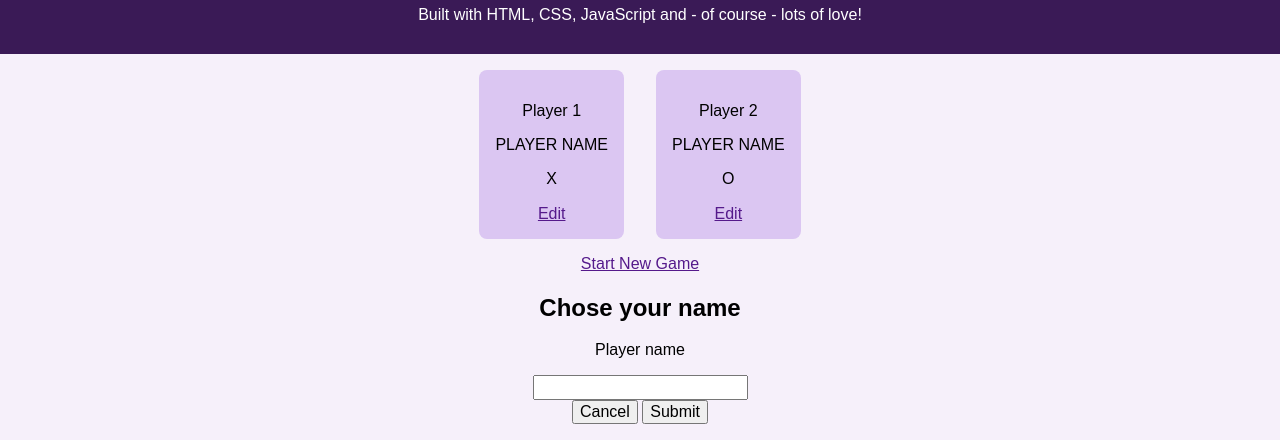
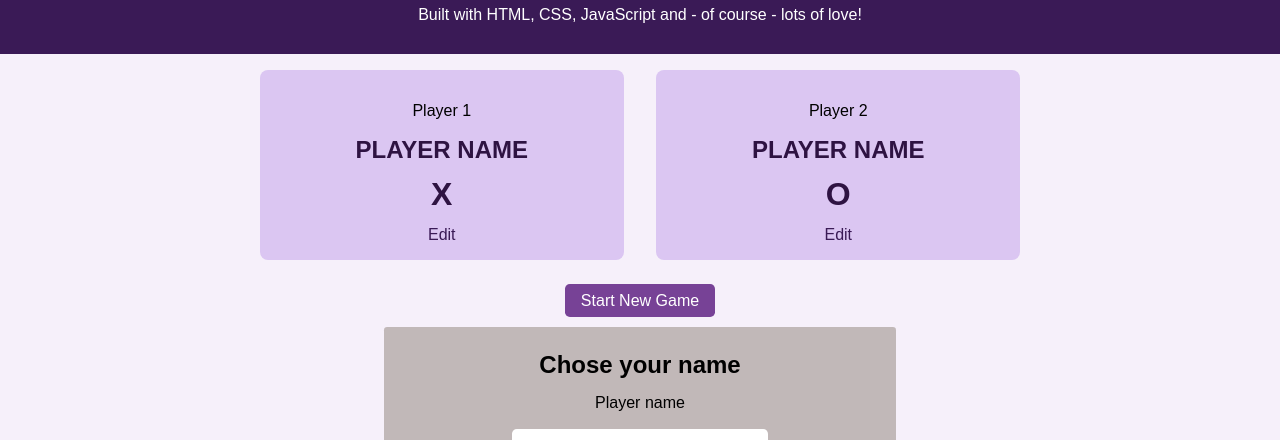
Before and after one commit to ErkinTunc/Tic-Tac-Toe, a plain HTML site: page index.html in a window 1280 px wide. Shown: the part 86-526 px from the top of the page. Drawn offline with Linux system fonts and the light colour scheme; a script that the page names is missing.

Commit message:
modified styling

```diff
--- a/styles/shared.css
+++ b/styles/shared.css
@@ -3,8 +3,10 @@
   --primary-color: #f6f0fa; /* Açık arka plan */
   --secondary-color: #3a1a56; /* Koyu mor */
 
-  --accent-color: #a87cc2; /* Ara ton (hover, buton için) */
+  --accent-color: #774296; /* Ara ton (hover, buton için) */
   --card-color: #dbc6f2; /* Kartlar */
+
+  --accent-hover-color: #9255b1; /* Ara ton (hover, buton için) */
 
   --text-color: #ffffff;
   --text-dark: #2e1342;
@@ -23,17 +25,123 @@ header {
   padding: 0.8rem;
 }
 
+.hidden {
+  display: none;
+}
+
 #playerInfo {
   display: flex;
   justify-content: center;
   flex-wrap: wrap;
+  margin-bottom: 1rem;
 }
 
 article {
   background-color: var(--card-color);
-  padding: 1rem;
+  padding: 1rem 6rem;
   border-radius: 0.5rem;
   margin: 1rem;
+}
+
+.player-name {
+  font-size: 1.5rem;
+  color: var(--text-dark);
+  font-weight: bold;
+  margin: 0.5rem 0;
+}
+
+.player-symbol {
+  font-size: 2rem;
+  color: var(--text-dark);
+  font-weight: bolder;
+  margin: 0.8rem 1rem;
+}
+
+.edit-button {
+  color: var(--secondary-color);
+  border: none;
+  padding: 0.5rem 1rem;
+  border-radius: 0.3rem;
+  cursor: pointer;
+  font-size: 1rem;
+  text-decoration: none;
+}
+
+.edit-button:hover {
+  background-color: var(--accent-hover-color);
+}
+
+#editPlayerSection {
+  background-color: rgb(193, 184, 184);
+  color: black;
+  padding: 1rem;
+  border-radius: 0.2rem;
+  margin: 1rem auto;
+  max-width: 30rem;
+}
+#editPlayerSection h2 {
+  margin: 0.5rem 0;
+}
+
+#editPlayerSection input {
+  width: 50%;
+  padding: 0.5rem;
+  border-radius: 0.3rem;
+  border: none;
+  margin-bottom: 0.5rem;
+}
+
+#editCancelNameButton {
+  background-color: inherit;
+  color: var(--text-dark);
+  border: none;
+  padding: 0.5rem 1rem;
+  border-radius: 0.3rem;
+  cursor: pointer;
+  font-size: 1rem;
+}
+
+#editCancelNameButton:hover {
+  background-color: var(--accent-hover-color);
+  color: var(--text-color);
+}
+
+#editPlayerNameButton {
+  background-color: var(--accent-color);
+  color: var(--text-color);
+  border: none;
+  padding: 0.5rem 1.5rem;
+  border-radius: 0.2rem;
+  cursor: pointer;
+  font-size: 1rem;
+}
+
+#editPlayerNameButton button:hover {
+  background-color: var(--accent-hover-color);
+}
+
+#newGameButton {
+  background-color: var(--accent-color);
+  color: var(--text-color);
+  border: none;
+  padding: 0.5rem 1rem;
+  border-radius: 0.3rem;
+  cursor: pointer;
+  font-size: 1rem;
+  text-decoration: none;
+}
+
+#newGameButton:hover {
+  background-color: var(--accent-hover-color);
+}
+
+.gameFeedback {
+  background-color: var(--secondary-color);
+  color: var(--text-color);
+  padding: 1rem;
+  border-radius: 0.2rem;
+  margin: 1rem auto;
+  max-width: 30rem;
 }
 
 .gameBoard {
@@ -41,7 +149,7 @@ article {
   justify-content: center;
   grid-template-columns: 6rem 6rem 6rem;
   gap: 1rem 1rem;
-
+  margin: 2rem auto;
 }
 
 .cell {
```
